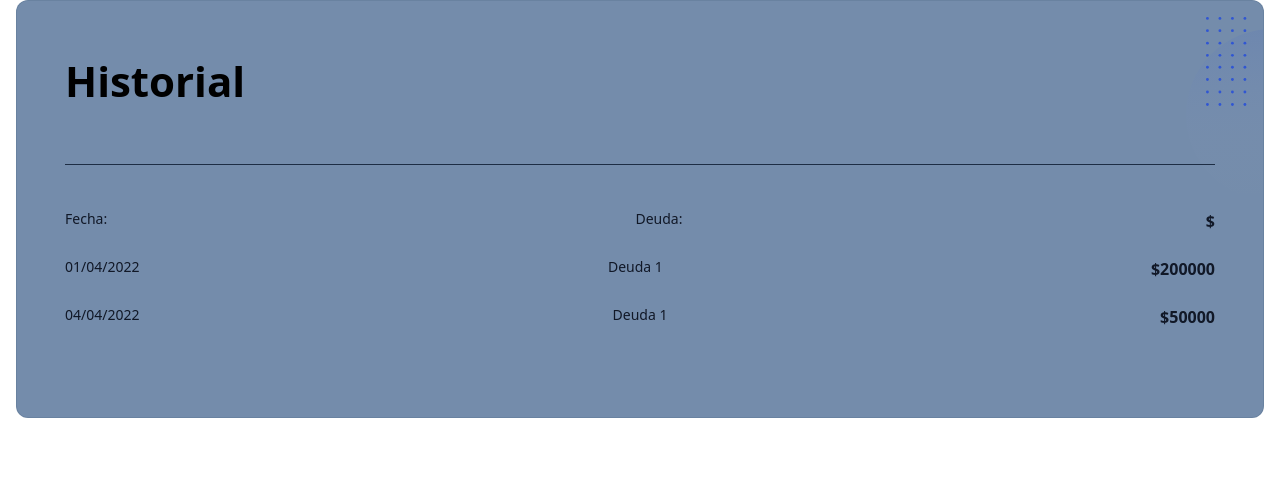
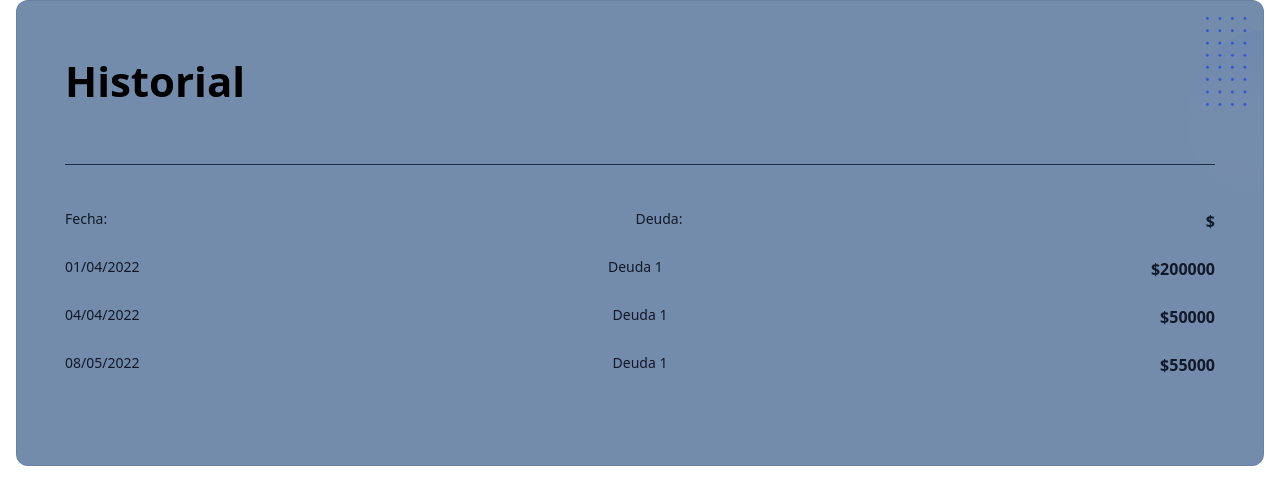
Before and after one commit to Marclap/deuda-ernesto, a Next.js app: page /components/Historial in a window 1280 px wide. Shown: the top 504 px of the page. Built offline with nearby package versions, Linux system fonts and the light colour scheme.

Commit message:
Actualizacion de historial

```diff
--- a/src/pages/components/Historial.js
+++ b/src/pages/components/Historial.js
@@ -57,6 +57,23 @@ export default function Historial() {
                                     </div>
                                     <div className="inline-flex items-center text-base font-semibold text-gray-900">
                                         $50000
+                                    </div>
+                                </div>
+                            </li>
+                            <li className="py-3">
+                                <div className="flex space-x-4">
+                                    <div className="flex-1 min-w-0">
+                                        <p className="text-sm font-medium text-gray-900 truncate">
+                                            08/05/2022
+                                        </p>
+                                    </div>
+                                    <div className="flex-1 min-w-0">
+                                        <p className="text-sm font-medium text-gray-900 truncate">
+                                            Deuda 1
+                                        </p>
+                                    </div>
+                                    <div className="inline-flex items-center text-base font-semibold text-gray-900">
+                                        $55000
                                     </div>
                                 </div>
                             </li>
```
